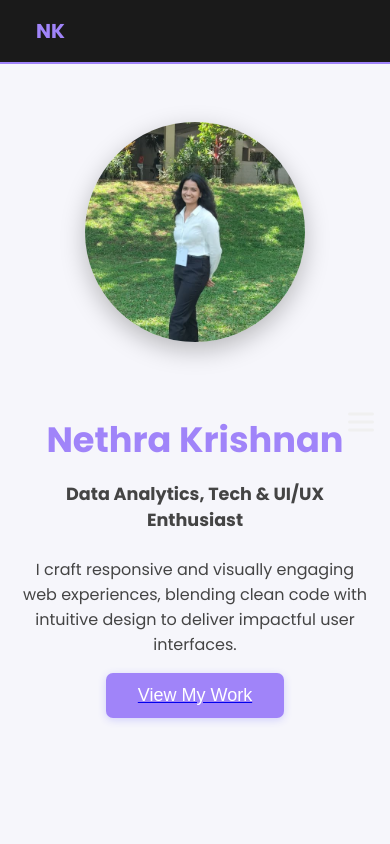
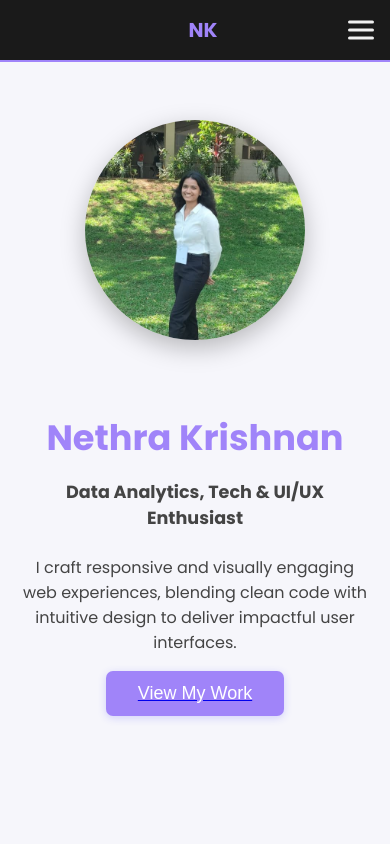
Before and after one commit to nethra0906/My-Portfolio-Website, a React (Create React App) app: page / in a window 390 px wide. Shown: the top 844 px of the page. Built offline with nearby package versions, Linux system fonts and the light colour scheme; the HTML template or start-up script is replaced by a standard one.

Commit message:
edited the hamburger again

```diff
--- a/src/App.css
+++ b/src/App.css
@@ -15,6 +15,7 @@ body, .container {
   align-items: center;
   padding: 15px 40px;
   border-bottom: 2px solid #a084f9;
+  position: relative;
 }
 
 .logo {
@@ -868,3 +869,57 @@ section {
     display: flex;
   }
 }
+
+.navbar {
+  background-color: #1a1a1a;
+  color: #f0f0f0;
+  display: flex;
+  justify-content: space-between;
+  align-items: center;
+  padding: 15px 40px;
+  border-bottom: 2px solid #a084f9;
+  position: relative; /* 🔥 THIS FIXES IT */
+}
+
+/* Hamburger */
+.hamburger {
+  display: none;
+  flex-direction: column;
+  gap: 5px;
+  cursor: pointer;
+}
+
+.hamburger span {
+  width: 26px;
+  height: 3px;
+  background: #f0f0f0;
+  border-radius: 3px;
+}
+
+/* Mobile only */
+@media (max-width: 768px) {
+  .hamburger {
+    display: flex;
+    position: absolute;
+    right: 16px;
+    top: 50%;
+    transform: translateY(-50%);
+  }
+
+  .nav-links {
+    position: absolute;
+    top: 70px;
+    left: 0;
+    width: 100%;
+    background: #1a1a1a;
+    flex-direction: column;
+    align-items: center;
+    gap: 24px;
+    padding: 30px 0;
+    display: none;
+  }
+
+  .nav-links.show {
+    display: flex;
+  }
+}
```
